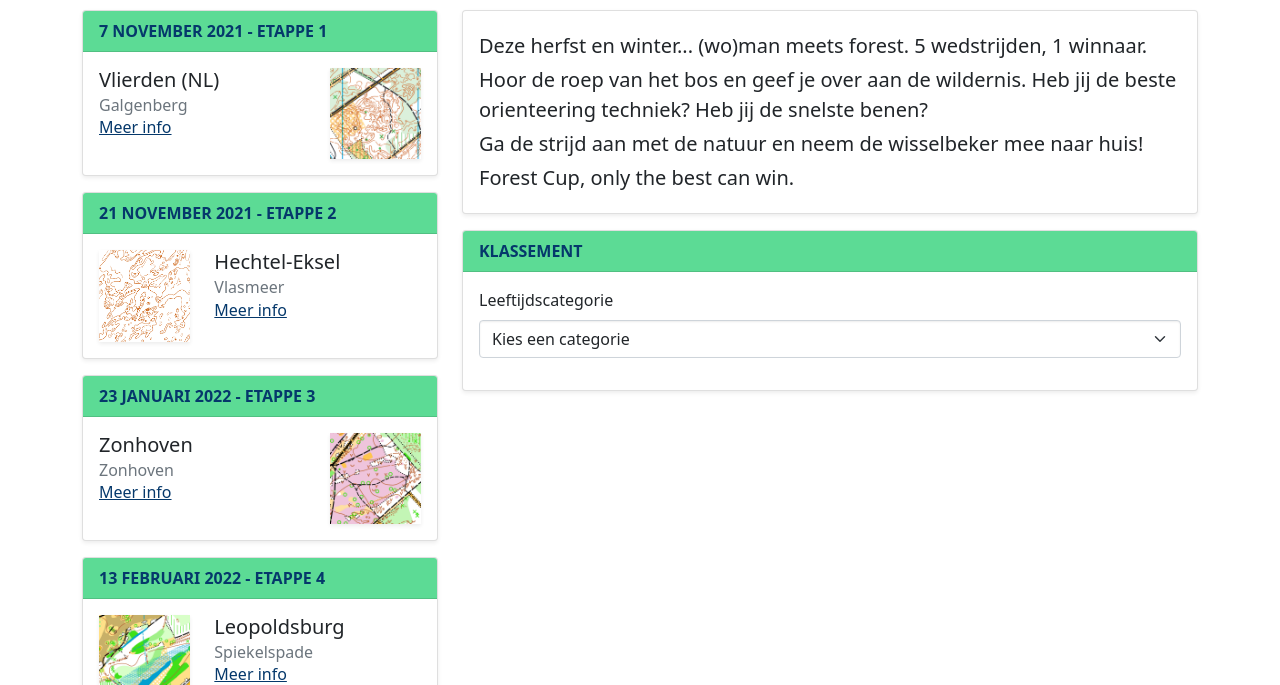
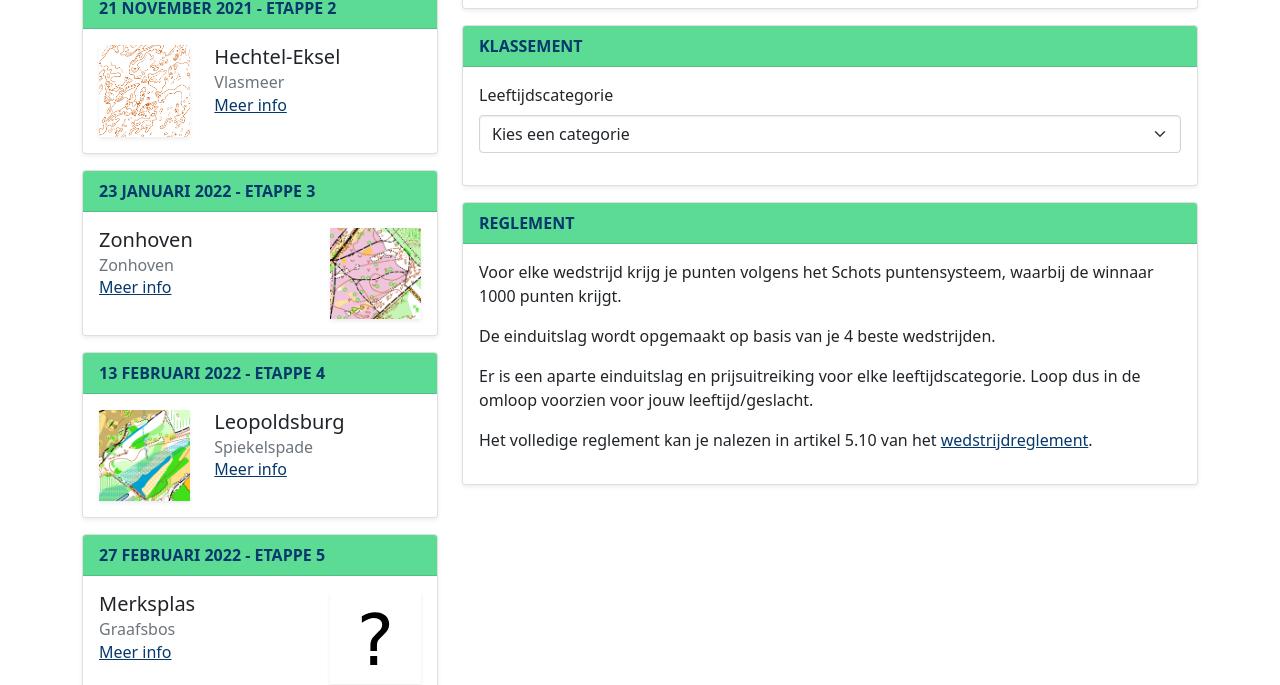
Before and after one commit to jhoekx/ov-cup, a React app: page forest-cup.html in a window 1280 px wide. Shown: the part 667-1352 px from the top of the page. Built offline with nearby package versions, Linux system fonts and the light colour scheme.

Commit message:
Add ranking rules

```diff
--- a/forest-cup.html
+++ b/forest-cup.html
@@ -200,6 +200,26 @@
                         </div>
                     </div>
                 </div>
+
+                <div class="card my-3 shadow-sm">
+                    <div class="card-header fw-bold text-uppercase">
+                        Reglement
+                    </div>
+                    <div class="card-body">
+                        <p>
+                            Voor elke wedstrijd krijg je punten volgens het Schots puntensysteem,
+                            waarbij de winnaar 1000 punten krijgt.
+                        </p>
+                        <p>De einduitslag wordt opgemaakt op basis van je 4 beste wedstrijden.</p>
+                        <p>
+                            Er is een aparte einduitslag en prijsuitreiking voor elke leeftijdscategorie.
+                            Loop dus in de omloop voorzien voor jouw leeftijd/geslacht.
+                        </p>
+                        <p>
+                            Het volledige reglement kan je nalezen in artikel 5.10 van het <a href="https://orienteering.vlaanderen/downloads/#35-43-reglementen-en-statuten">wedstrijdreglement</a>.
+                        </p>
+                    </div>
+                </div>
             </div>
         </div>
     </main>
```
Also changed, not shown: images/forest-cup-banner.jpg.
